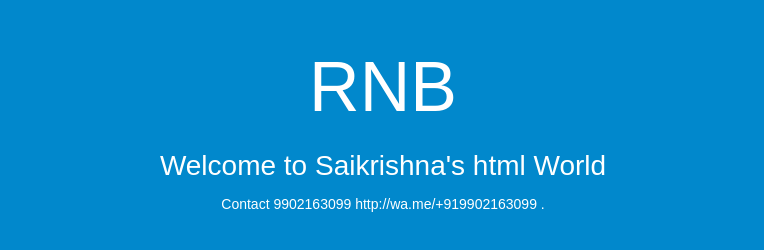
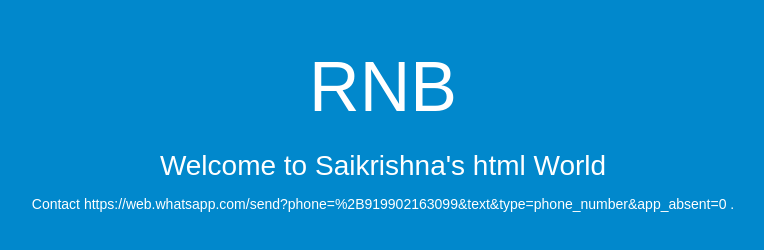
Before and after one commit to Raam043/Pipeline-HTML, a plain HTML site: page index.html in a window 1280 px wide. Shown: the whole page, without its empty margins (257-1021 px from the left). Drawn offline with Linux system fonts and the light colour scheme.

Commit message:
Update index.html

```diff
--- a/index.html
+++ b/index.html
@@ -28,7 +28,7 @@
   <div align="center">
     <h1>RNB</h1>
     <h2>Welcome to Saikrishna's html World</h2>
-    <p>Contact 9902163099 http://wa.me/+919902163099 </a>.</p>
+    <p>Contact https://web.whatsapp.com/send?phone=%2B919902163099&text&type=phone_number&app_absent=0 </a>.</p>
   </div>
 </body>
 </html>
```
